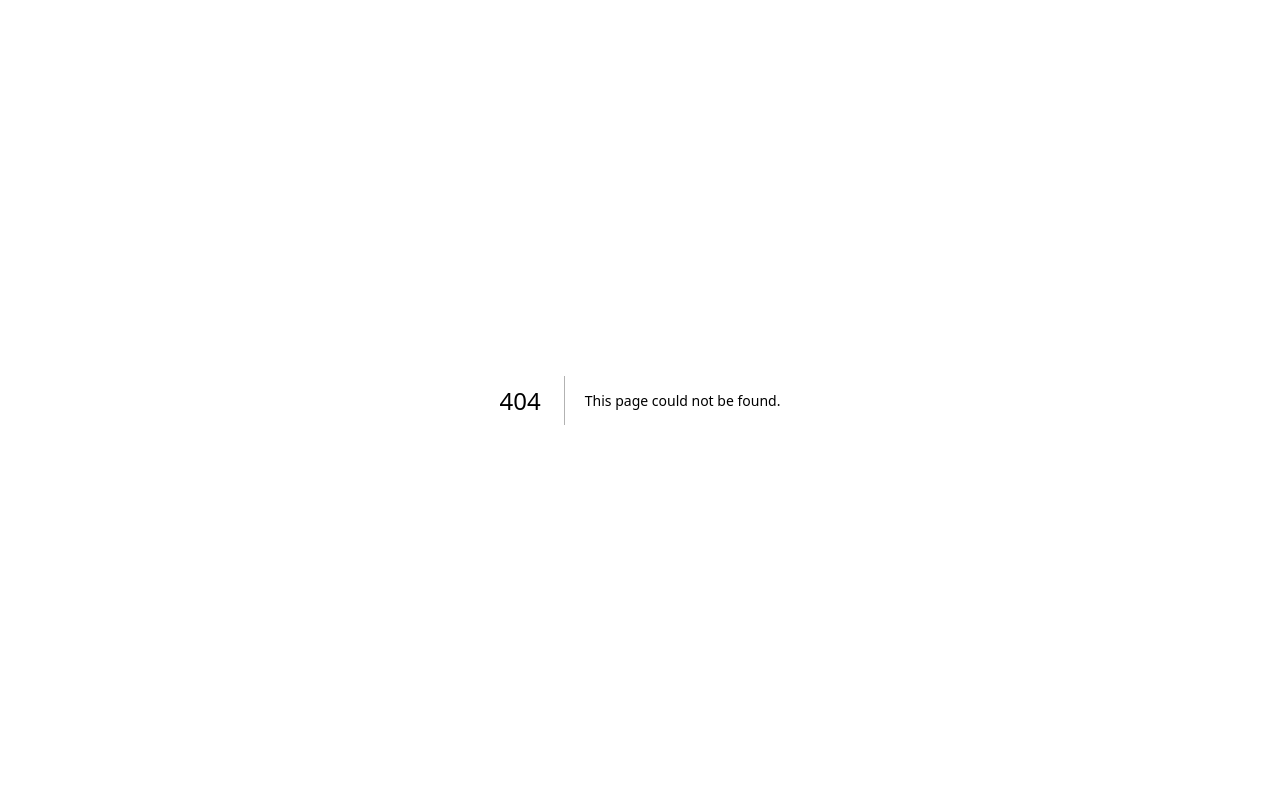
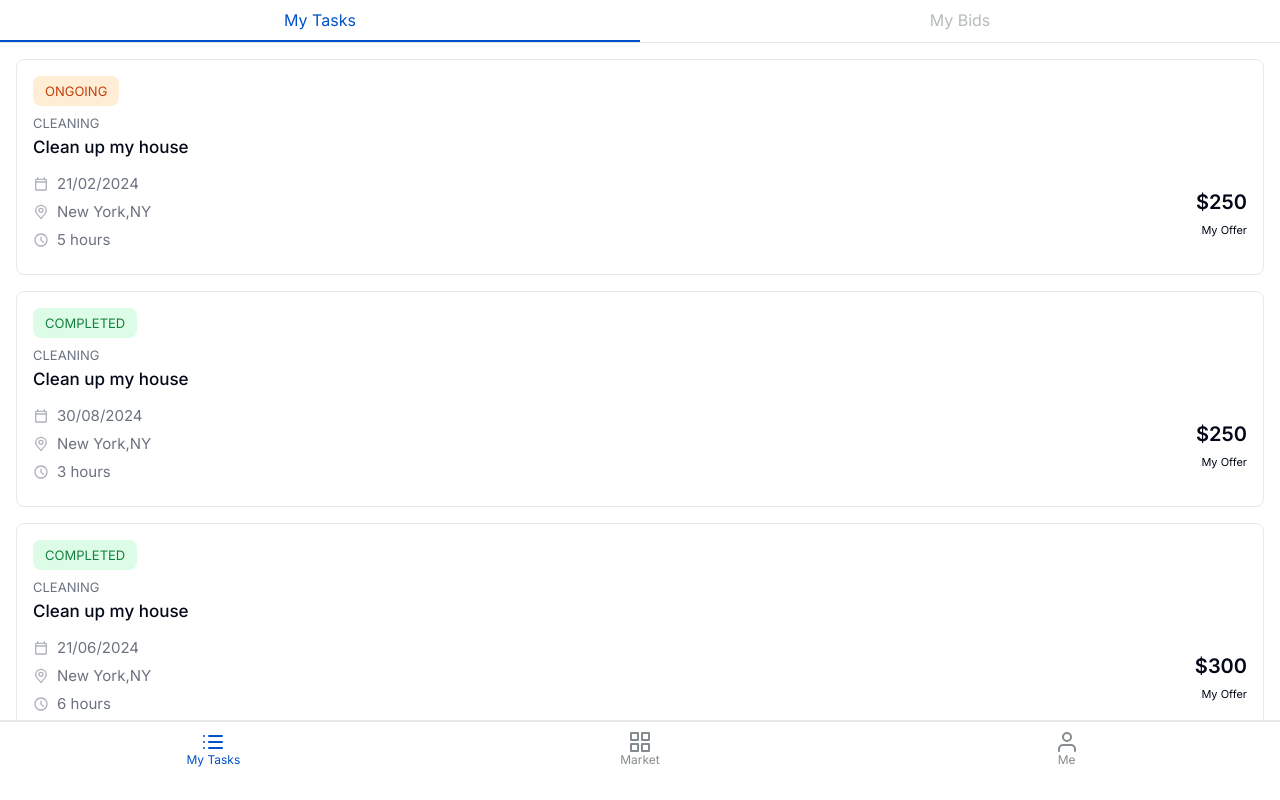
Before and after one commit to codersforcauses/penni, a Next.js app in the folder client/: page /bidder in a window 1280 px wide. Before the commit this address had no page. Built offline with nearby package versions, Linux system fonts and the light colour scheme.

Commit message:
Create directory and page for bidder side. Move some files

```diff
--- a/client/src/components/ui/bottom-nav.tsx
+++ b/client/src/components/ui/bottom-nav.tsx
@@ -23,12 +23,14 @@ const iconLists: Icon[] = [
     alt: "Icon of my tasks",
     text: "My Tasks",
     id: 0,
+    link: "/bidder",
   },
   {
     IconComponent: MarketIcon,
     alt: "Icon of market",
     text: "Market",
     id: 1,
+    link: "/bidder/market",
   },
   {
     IconComponent: MeIcon,
--- a/client/src/components/task-details.tsx
+++ b/client/src/components/ui/task-details.tsx
@@ -1,6 +1,6 @@
 import React from "react";
 
-import { Heading, Paragraph, Subheading } from "./ui/text";
+import { Heading, Paragraph, Subheading } from "./text";
 
 // Mapping between database column names and display subheading titles to reduce further data processesing
 const sectionNamesMap: { [key: string]: string } = {
--- /dev/null
+++ b/client/src/pages/bidder/index.tsx
@@ -0,0 +1,11 @@
+import BidderMyTasks from "@/components/ui/bidder-mytasks-page";
+import BottomNav from "@/components/ui/bottom-nav";
+
+export default function Bidder() {
+  return (
+    <div>
+      <BidderMyTasks name="Leanne Graham" />
+      <BottomNav navIndex={0} />
+    </div>
+  );
+}
--- a/client/src/pages/market.tsx
+++ b/client/src/pages/bidder/market.tsx
@@ -1,11 +1,10 @@
-import type { ReactElement } from "react";
-import React, { useState } from "react";
+import { useState } from "react";
 
 import { MarketDropdown } from "@/components/ui/dropdown";
 import MeLayout from "@/components/ui/me-page";
 import TaskCard, { TaskCardProps } from "@/components/ui/task-card";
 
-import type { NextPageWithLayout } from "./_app";
+import type { NextPageWithLayout } from "../_app";
 
 const MarketPage: NextPageWithLayout = () => {
   const tasks: TaskCardProps[] = [
--- a/client/src/pages/index.tsx
+++ b/client/src/pages/index.tsx
@@ -1,13 +1,13 @@
 import { Inter as FontSans } from "next/font/google";
 import { useEffect, useState } from "react";
 
-import OnBoarding from "@/components/on-boarding";
+import OnBoarding from "@/components/ui/on-boarding";
 import { usePings } from "@/hooks/pings";
 import { cn } from "@/lib/utils";
 
-import TaskDetails from "../components/task-details";
 import { Button } from "../components/ui/button";
 import SplashScreen from "../components/ui/splash-screen";
+import TaskDetails from "../components/ui/task-details";
 
 const fontSans = FontSans({
   subsets: ["latin"],
--- a/client/src/pages/my-tasks.tsx
+++ /dev/null
@@ -1,15 +0,0 @@
-import type { ReactElement } from "react";
-
-import MeLayout from "@/components/ui/me-page";
-
-import type { NextPageWithLayout } from "./_app";
-
-const MarketPage: NextPageWithLayout = () => {
-  return <p>TODO</p>;
-};
-
-MarketPage.getLayout = function getLayout(page: ReactElement) {
-  return <MeLayout>{page}</MeLayout>;
-};
-
-export default MarketPage;
```
Also changed, not shown: client/src/components/ui/on-boarding.tsx (renamed from client/src/components/on-boarding.tsx).
